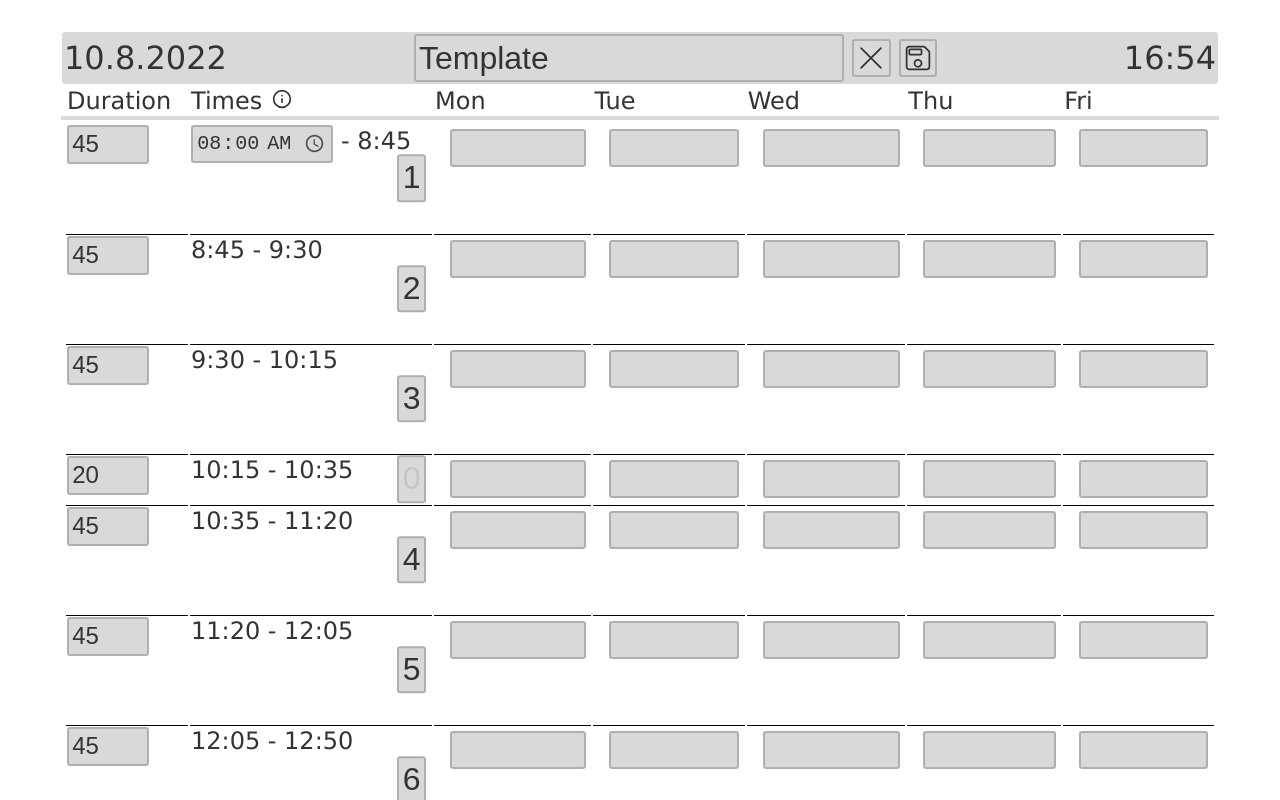
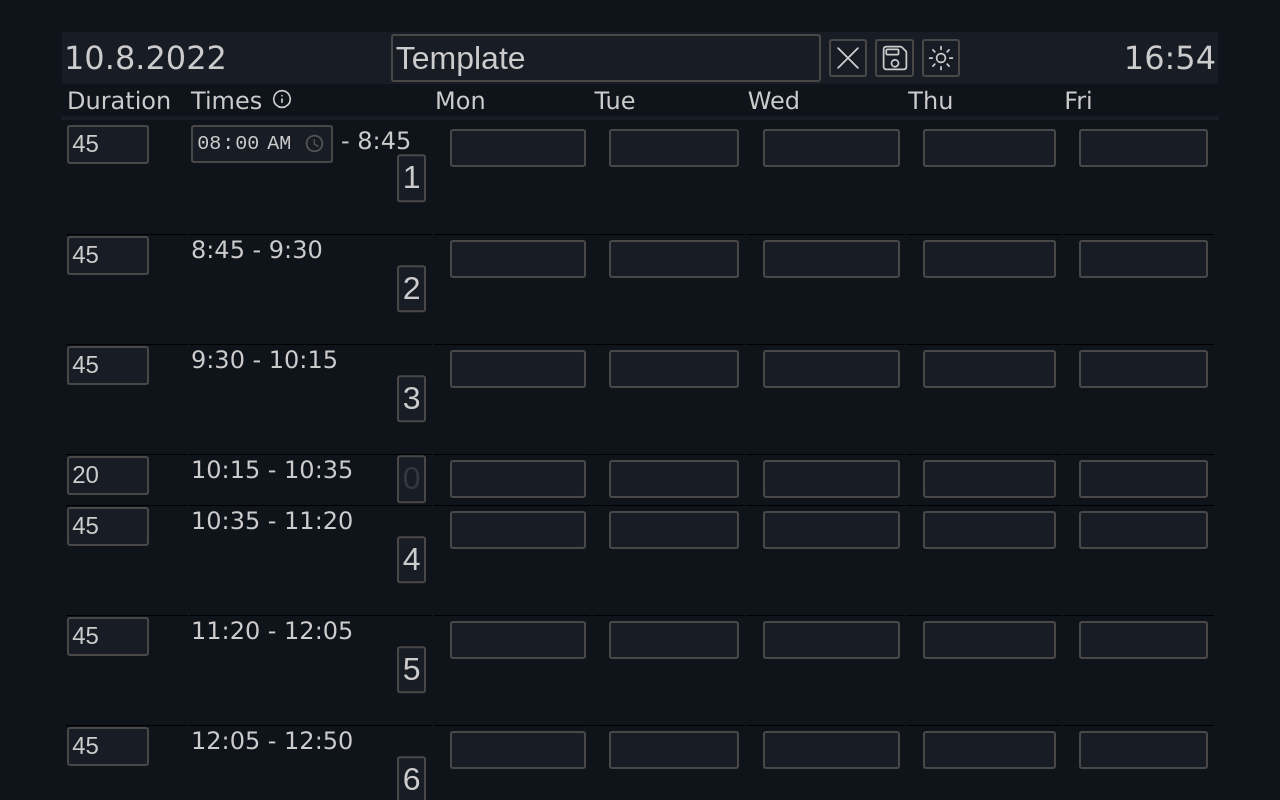
Before and after one commit to HiThere157/timetable, a Vue app: page / in a window 1280 px wide. Both pictures are taken after a click on the button 752 px from the left and 53 px from the top of the page. Shown: the top 800 px of the page. Built offline with nearby package versions, Linux system fonts and the light colour scheme.

Commit message:
switch themes

```diff
--- a/src/assets/base.scss
+++ b/src/assets/base.scss
@@ -55,8 +55,7 @@
   --default-opacity: 0.2;
 }
 
-@media (prefers-color-scheme: light) {
-  :root {
+[data-theme="light"] {
   --color-background: var(--custom-grey);
   --color-background-soft: var(--custom-grey-soft);
   --color-background-mute: var(--vt-c-white-mute);
@@ -69,7 +68,6 @@
   --color-notification: var(--custom-red);
 
   --default-opacity: 0.5;
-  }
 }
 
 *,
--- a/src/components/Cell.vue
+++ b/src/components/Cell.vue
@@ -82,7 +82,7 @@ td {
   text-align: left;
   background-color: hsla(var(--color), 100%, 40%, var(--default-opacity));
 
-  &:hover {
+  &:hover, ::selection {
     background-color: hsla(
       var(--color),
       100%,
--- a/src/components/Header.vue
+++ b/src/components/Header.vue
@@ -6,13 +6,8 @@
       <span v-if="!isEditing">{{ title }}</span>
       <input v-else v-model="title" />
 
-      <button class="icon" @click="toggleEdit">
-        <EditIcon v-if="!isEditing" />
-        <CloseIcon v-else />
-      </button>
-      <button v-if="isEditing" class="icon" @click="saveToUrl">
-        <SaveIcon />
-      </button>
+      <EditAction />
+      <ThemeAction />
     </div>
 
     <span>{{ time }}</span>
@@ -23,9 +18,8 @@
 
 <script>
 import URLInstruction from "./URLInstruction.vue";
-import EditIcon from "../icons/Edit.vue";
-import CloseIcon from "../icons/Close.vue";
-import SaveIcon from "../icons/Save.vue";
+import EditAction from "./HeaderActions/Edit.vue";
+import ThemeAction from "./HeaderActions/Theme.vue";
 
 import { storeToRefs } from "pinia";
 import { useTimetableStore } from "../stores/timetableInfo.js";
@@ -55,24 +49,10 @@ export default {
       return this.errors.some((error) => error.critical);
     },
   },
-  methods: {
-    toggleEdit() {
-      this.isEditing = !this.isEditing;
-    },
-    saveToUrl() {
-      const timetable = useTimetableStore();
-
-      timetable.encodeTimetable();
-
-      this.isEditing = false;
-      this.instructionOpen = true;
-    },
-  },
   components: {
     URLInstruction,
-    EditIcon,
-    CloseIcon,
-    SaveIcon,
+    EditAction,
+    ThemeAction,
   },
 };
 </script>
--- /dev/null
+++ b/src/components/HeaderActions/Edit.vue
@@ -0,0 +1,44 @@
+<template>
+  <button class="icon" @click="toggleEdit">
+    <EditIcon v-if="!isEditing" />
+    <CloseIcon v-else />
+  </button>
+  <button v-if="isEditing" class="icon" @click="saveToUrl">
+    <SaveIcon />
+  </button>
+</template>
+
+<script>
+import EditIcon from "../../icons/Edit.vue";
+import CloseIcon from "../../icons/Close.vue";
+import SaveIcon from "../../icons/Save.vue";
+
+import { storeToRefs } from "pinia";
+import { useTimetableStore } from "../../stores/timetableInfo.js";
+
+export default {
+  setup() {
+    const { isEditing } = storeToRefs(useTimetableStore());
+    return { isEditing };
+  },
+  methods: {
+    toggleEdit() {
+      this.isEditing = !this.isEditing;
+    },
+    saveToUrl() {
+      const timetable = useTimetableStore();
+      timetable.encodeTimetable();
+
+      this.isEditing = false;
+      this.instructionOpen = true;
+    },
+  },
+  components: {
+    EditIcon,
+    CloseIcon,
+    SaveIcon,
+  },
+};
+</script>
+
+<style></style>
--- /dev/null
+++ b/src/components/HeaderActions/Theme.vue
@@ -0,0 +1,41 @@
+<template>
+  <button class="icon" @click="toggleTheme">
+    <MoonIcon v-if="isLight" />
+    <SunIcon v-else />
+  </button>
+</template>
+
+<script>
+import SunIcon from "../../icons/Sun.vue";
+import MoonIcon from "../../icons/Moon.vue";
+
+export default {
+  data() {
+    return {
+      isLight: false,
+    };
+  },
+  mounted() {
+    this.isLight = localStorage.getItem("_theme") === "light";
+    this.setTheme();
+  },
+  methods: {
+    setTheme() {
+      const themeName = this.isLight ? "light" : "dark";
+
+      document.documentElement.setAttribute("data-theme", themeName);
+      localStorage.setItem("_theme", themeName);
+    },
+    toggleTheme() {
+      this.isLight = !this.isLight;
+      this.setTheme();
+    },
+  },
+  components: {
+    SunIcon,
+    MoonIcon,
+  },
+};
+</script>
+
+<style></style>
--- /dev/null
+++ b/src/icons/Moon.vue
@@ -0,0 +1,17 @@
+<template>
+  <svg xmlns="http://www.w3.org/2000/svg" class="ionicon" viewBox="0 0 512 512">
+    <title>Moon</title>
+    <path
+      d="M160 136c0-30.62 4.51-61.61 16-88C99.57 81.27 48 159.32 48 248c0 119.29 96.71 216 216 216 88.68 0 166.73-51.57 200-128-26.39 11.49-57.38 16-88 16-119.29 0-216-96.71-216-216z"
+      fill="none"
+      stroke="currentColor"
+      stroke-linecap="round"
+      stroke-linejoin="round"
+      stroke-width="32"
+    />
+  </svg>
+</template>
+
+<script></script>
+
+<style></style>
--- /dev/null
+++ b/src/icons/Sun.vue
@@ -0,0 +1,27 @@
+<template>
+  <svg xmlns="http://www.w3.org/2000/svg" class="ionicon" viewBox="0 0 512 512">
+    <title>Sunny</title>
+    <path
+      fill="none"
+      stroke="currentColor"
+      stroke-linecap="round"
+      stroke-miterlimit="10"
+      stroke-width="32"
+      d="M256 48v48M256 416v48M403.08 108.92l-33.94 33.94M142.86 369.14l-33.94 33.94M464 256h-48M96 256H48M403.08 403.08l-33.94-33.94M142.86 142.86l-33.94-33.94"
+    />
+    <circle
+      cx="256"
+      cy="256"
+      r="80"
+      fill="none"
+      stroke="currentColor"
+      stroke-linecap="round"
+      stroke-miterlimit="10"
+      stroke-width="32"
+    />
+  </svg>
+</template>
+
+<script></script>
+
+<style></style>
```
Lines whose indentation alone changed are shown as unchanged.
